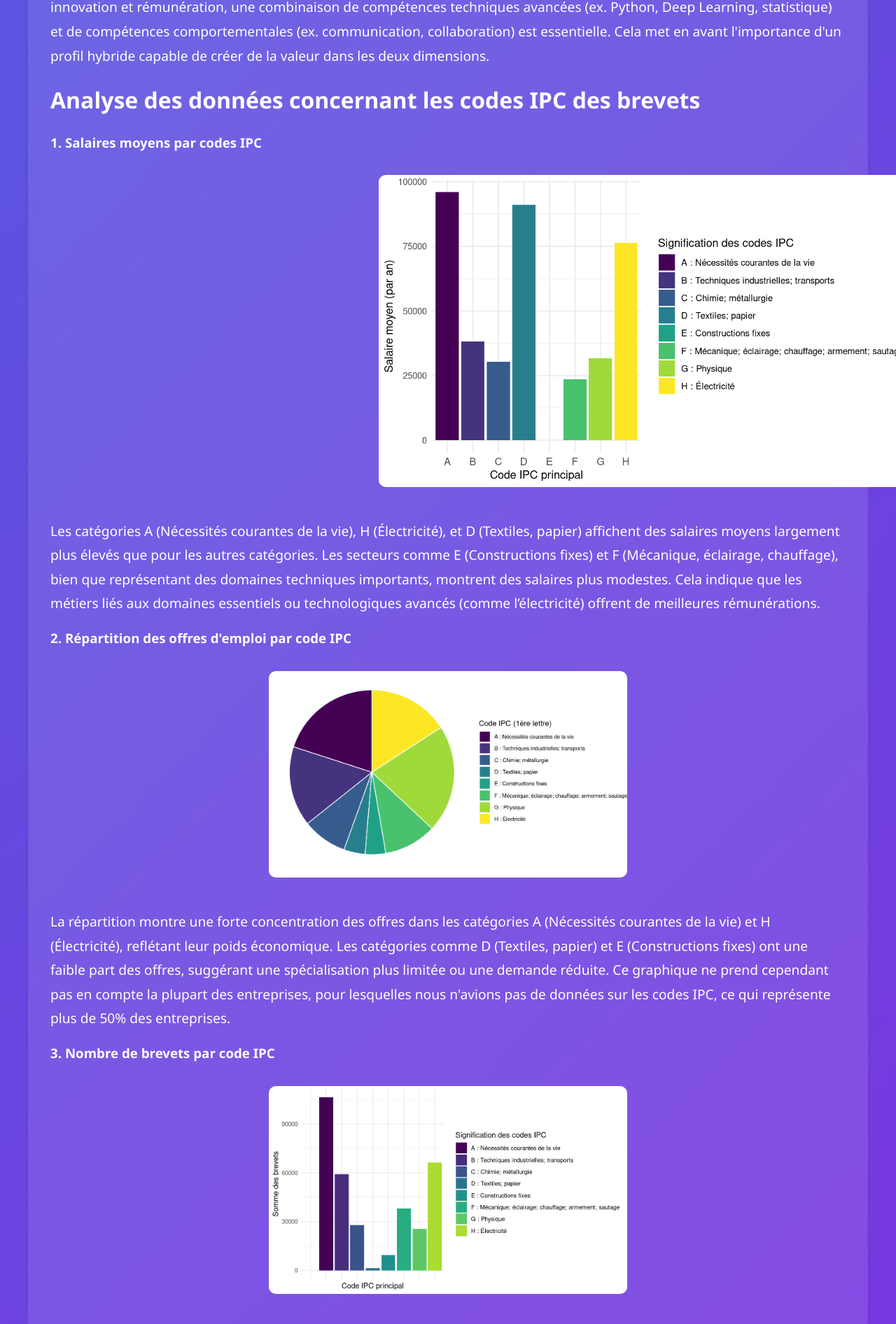
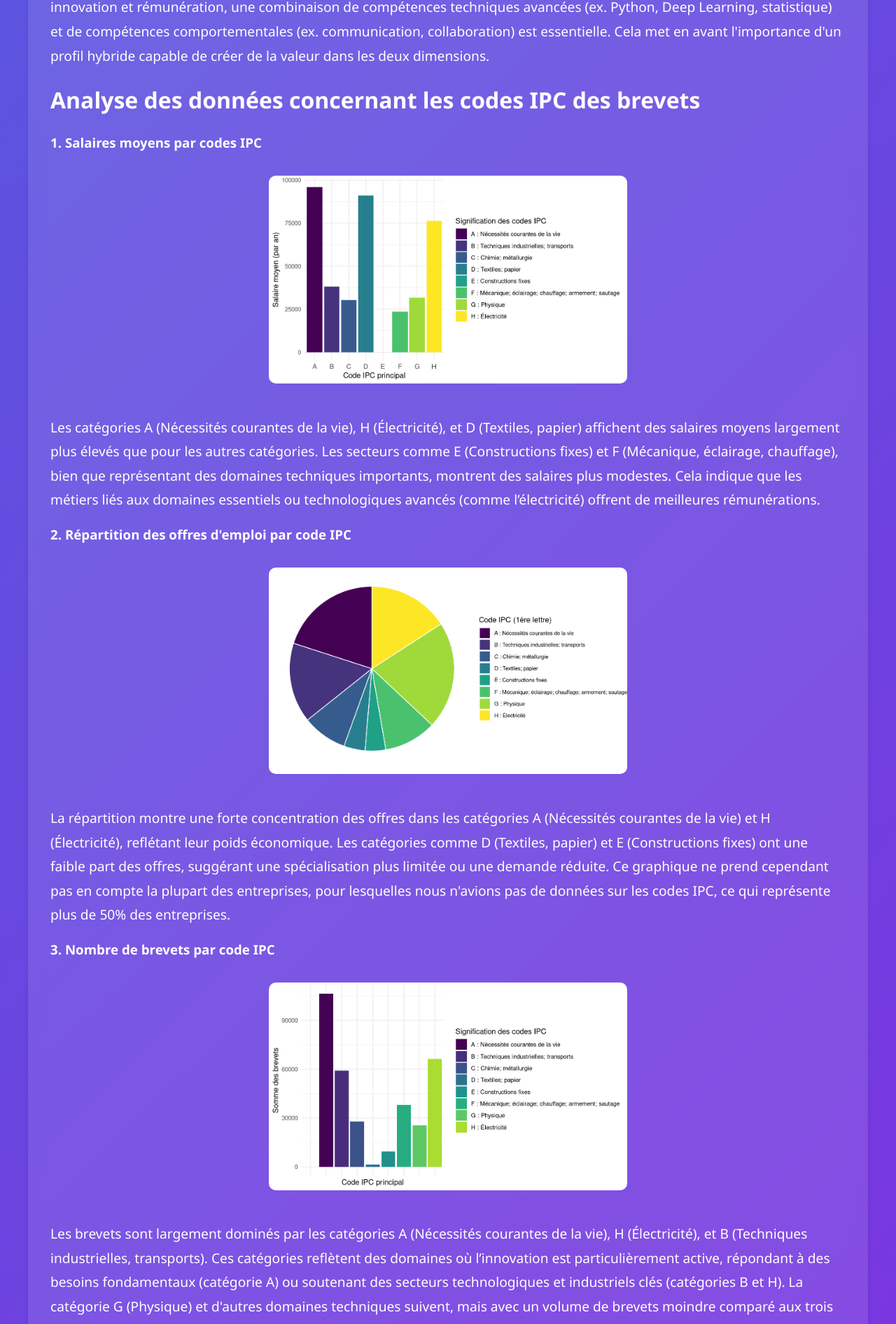
Before and after one commit to SebastienH422/ProjetR.smams, a Jekyll site: the page analyses.html, which Jekyll copies as it is, in a window 1280 px wide. Shown: the part 3011-4903 px from the top of the page at 70% size. Built offline with Jekyll 4.4.1, drawn with Linux system fonts in a browser that asks for light colours.

Commit message:
Update analyses.html

```diff
--- a/analyses.html
+++ b/analyses.html
@@ -114,7 +114,7 @@ Pour maximiser à la fois innovation et rémunération, une combinaison de comp
             <section class="section">
                 <h2>Analyse des données concernant les codes IPC des brevets</h2>
                 <h3>1. Salaires moyens par codes IPC</h3>
-                <p align="center" style="width: 150%; margin: 0 auto;">
+                <p align="center">
                     <img src="Images/ipc_salaires_sans_legende.png" alt="Salaires moyens par code IPC">
                 </p>
                 <p> Les catégories A (Nécessités courantes de la vie), H (Électricité), et D (Textiles, papier) affichent des salaires moyens largement plus élevés que pour les autres catégories.
```
